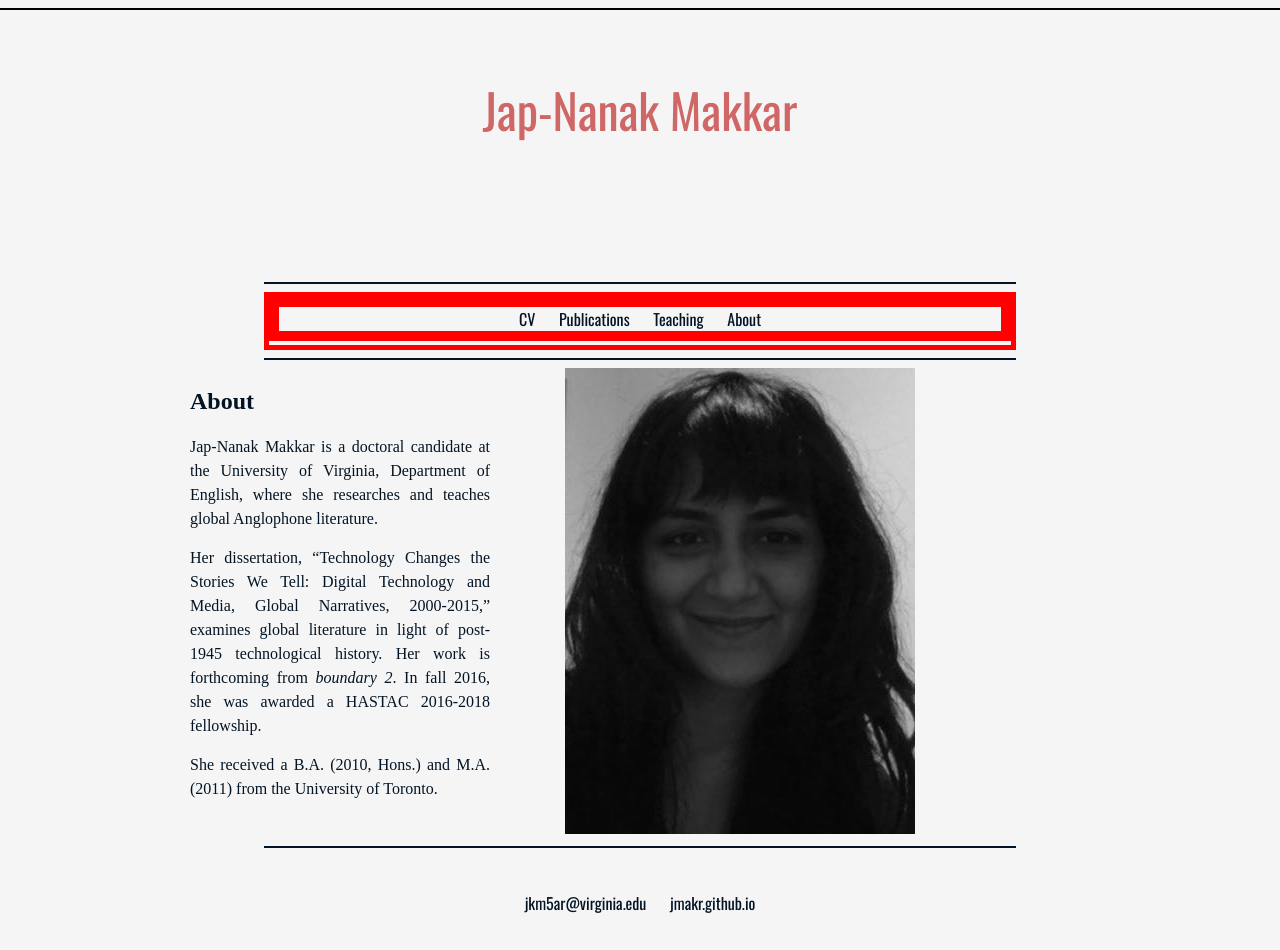
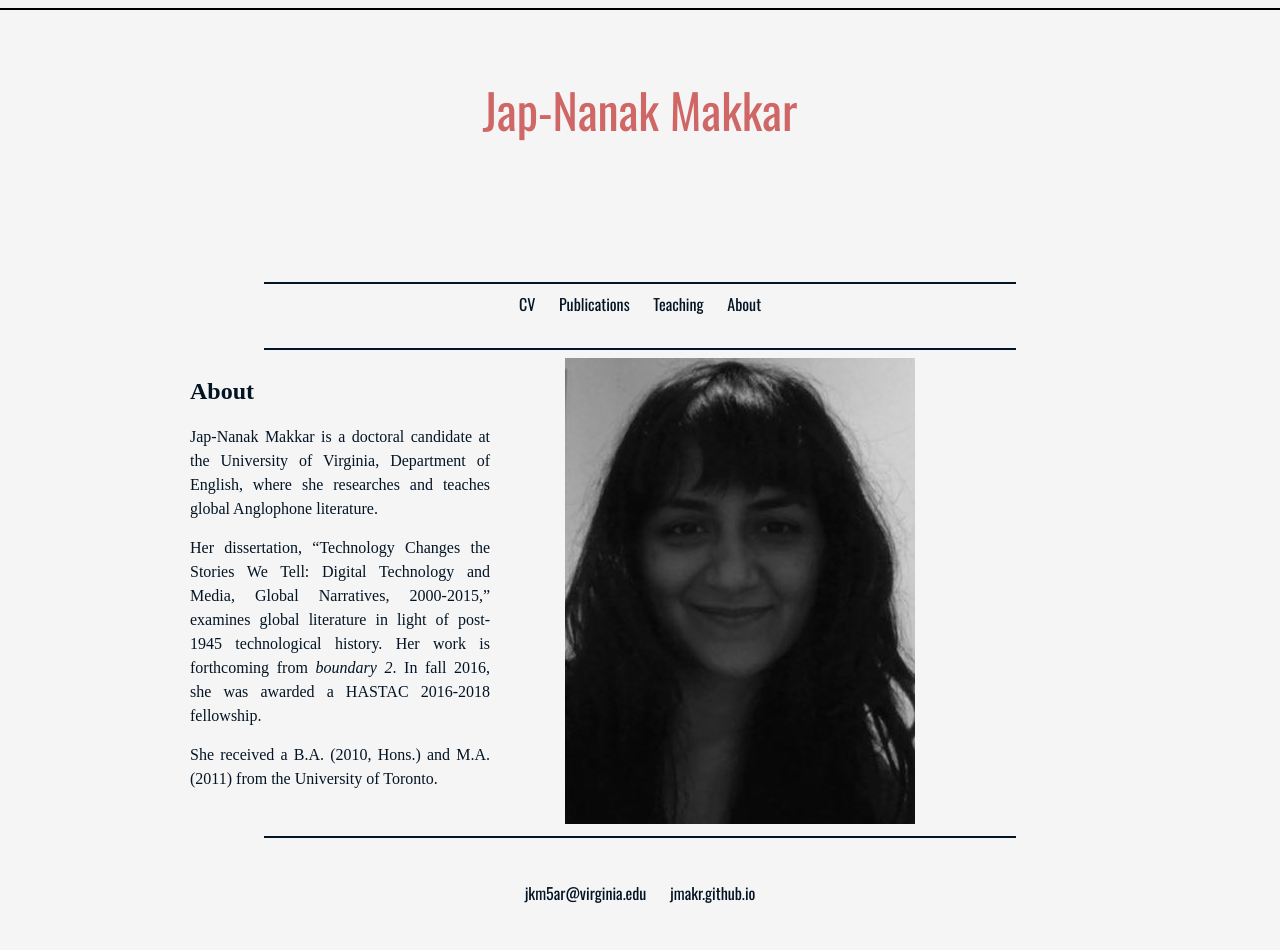
Before and after one commit to jmakr/jmakr.github.io, a Jekyll site: the page built from index.html, in a window 1280 px wide. Built offline with Jekyll 4.4.1, drawn with Linux system fonts in a browser that asks for light colours; some web fonts are replaced.

Commit message:
Update main.css

```diff
--- a/css/main.css
+++ b/css/main.css
@@ -73,7 +73,7 @@ section {
     margin-top: auto;
     height: 3em;
 	overflow: hidden;
-	 border: 5px solid red;
+
 
 
 
@@ -84,7 +84,6 @@ section {
 	margin-left: auto;
 	margin-bottom: auto;
 	margin-top: auto;
-	 border: 5px solid red;
 
 }
 
@@ -94,7 +93,7 @@ section {
   text-align: center;
   vertical-align:middle;
   font-size: 16px;
-	 border: 5px solid red;
+
 
 
 
```
